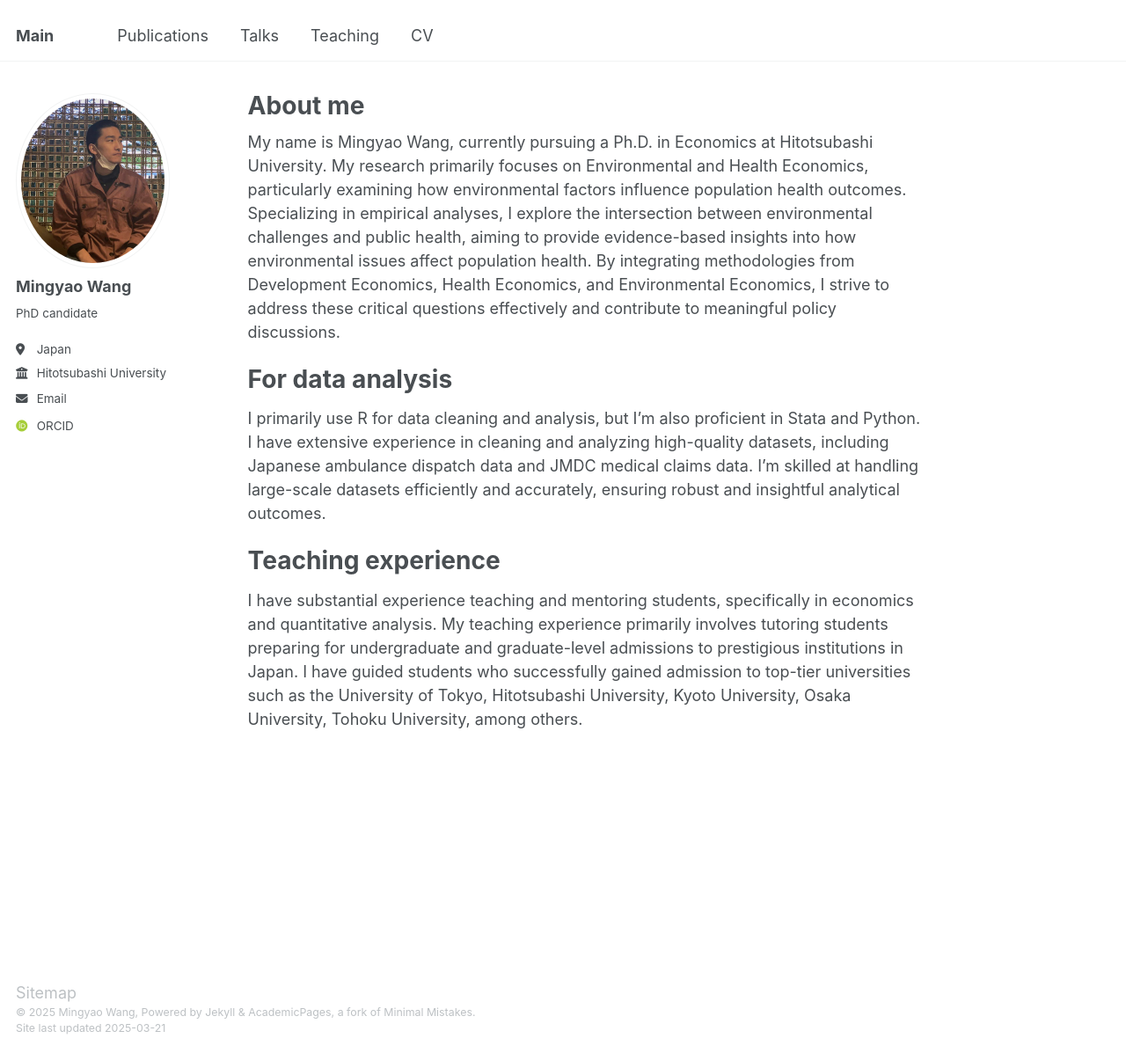
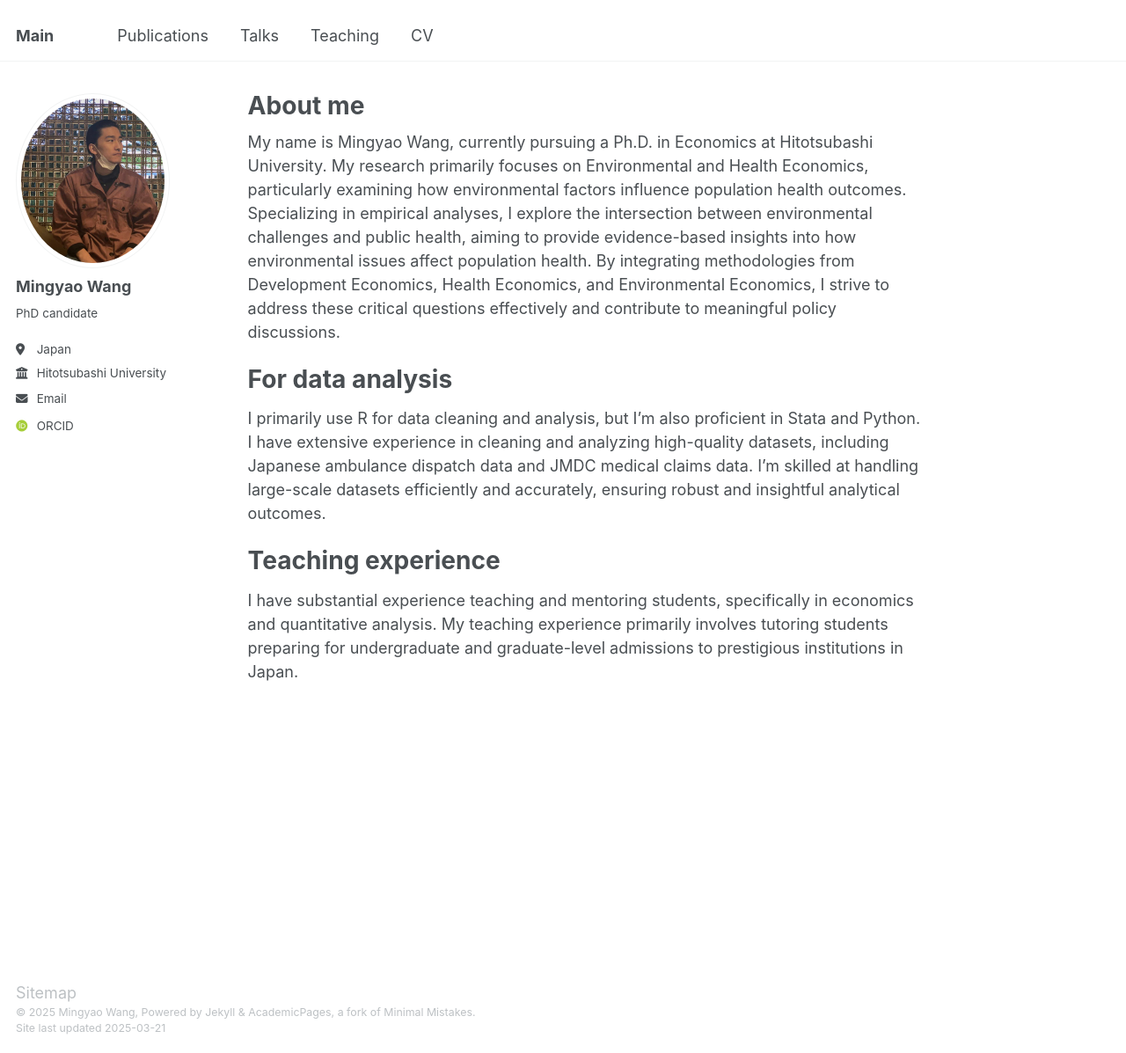
Before and after one commit to Mingyao-Wang/aboutme, a Jekyll site: the page built from _pages/about.md, in a window 1280 px wide and 1197 px high. Shown: the whole window at 88% size. Built offline with Jekyll 4.4.1, drawn with Linux system fonts in a browser that asks for light colours; some web fonts are replaced.

Commit message:
Update about.md

```diff
--- a/_pages/about.md
+++ b/_pages/about.md
@@ -16,4 +16,4 @@ I primarily use R for data cleaning and analysis, but I'm also proficient in Sta
 
 Teaching experience
 ======
-I have substantial experience teaching and mentoring students, specifically in economics and quantitative analysis. My teaching experience primarily involves tutoring students preparing for undergraduate and graduate-level admissions to prestigious institutions in Japan. I have guided students who successfully gained admission to top-tier universities such as the University of Tokyo, Hitotsubashi University, Kyoto University, Osaka University, Tohoku University, among others.
+I have substantial experience teaching and mentoring students, specifically in economics and quantitative analysis. My teaching experience primarily involves tutoring students preparing for undergraduate and graduate-level admissions to prestigious institutions in Japan.
```
